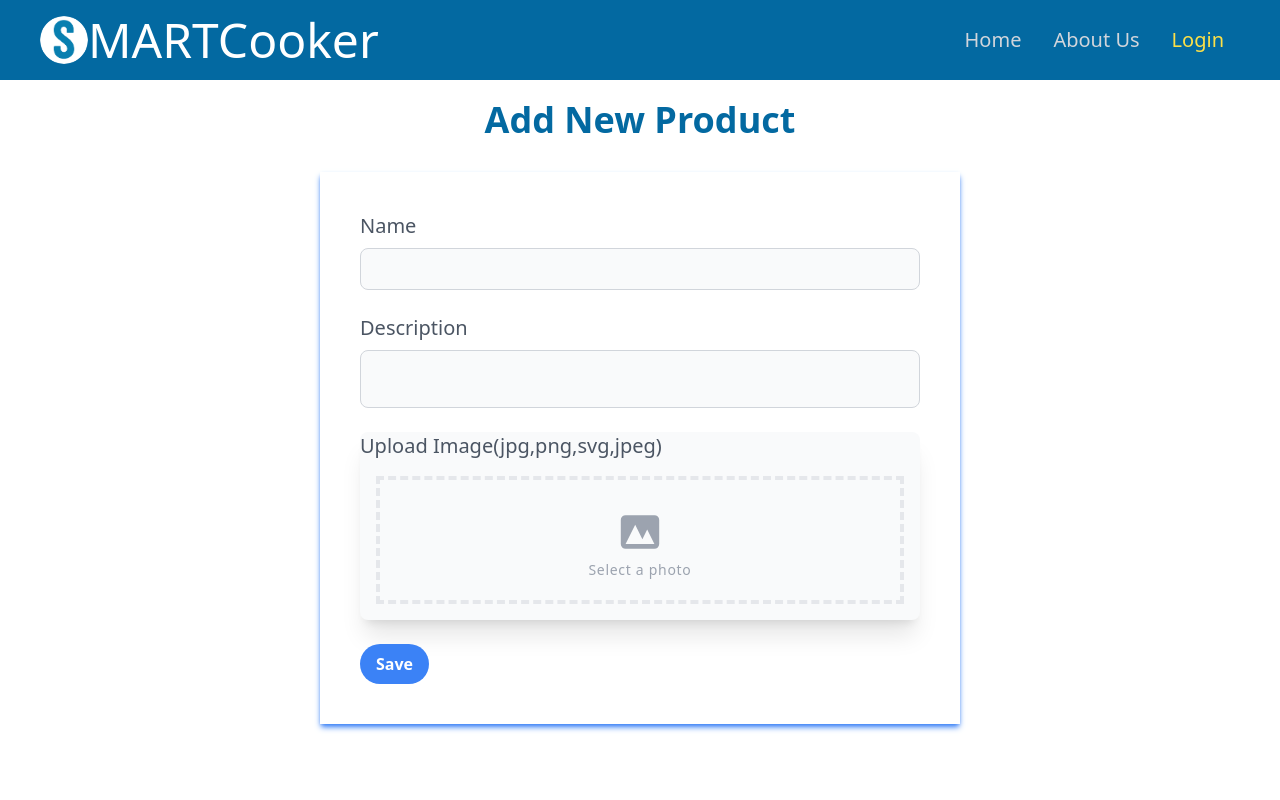
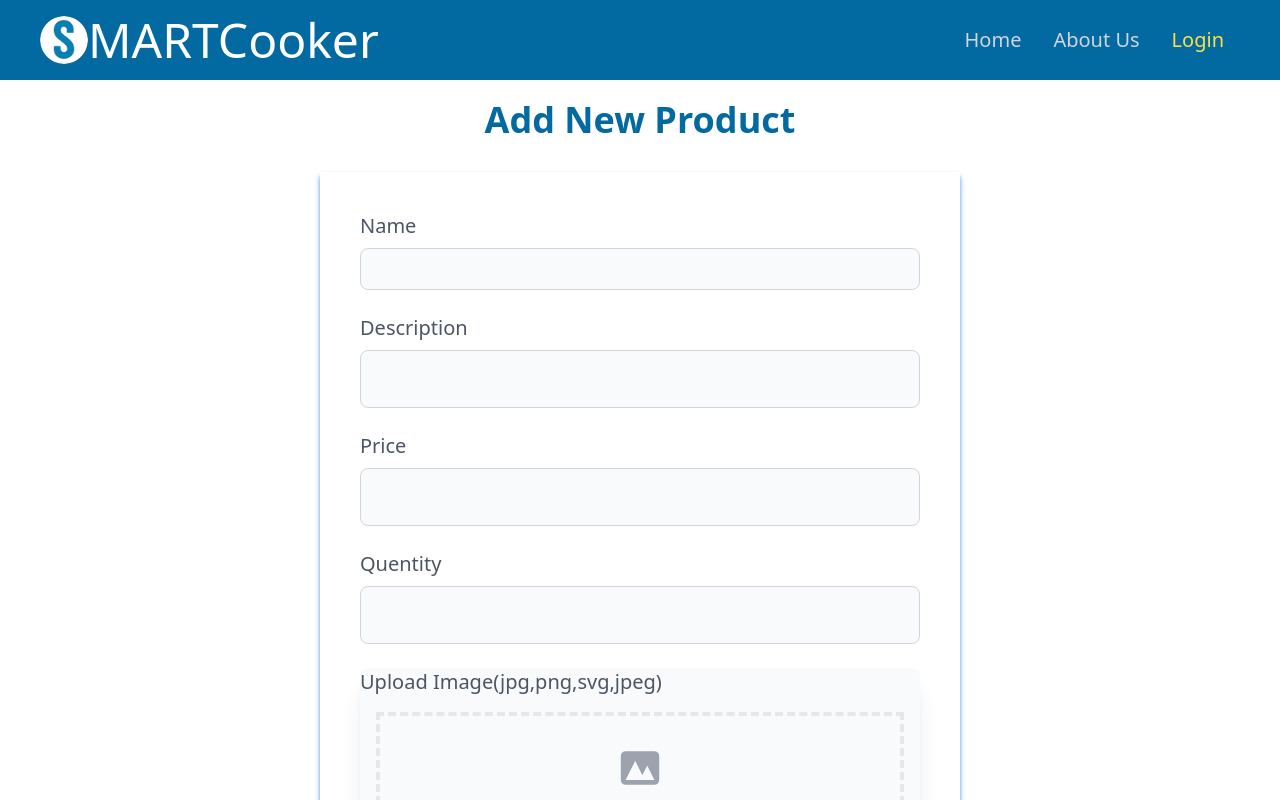
Before and after one commit to vijitha-mahesh/smart-cooker-frontend, a React (Create React App) app: page /add-new-product in a window 1280 px wide. Shown: the top 800 px of the page. Built offline with nearby package versions, Linux system fonts and the light colour scheme; what react-hooks-global-state would draw is missing.

Commit message:
Bug fix: add product

```diff
--- a/src/containers/StaffPortal/Inventory/AddNewProduct.tsx
+++ b/src/containers/StaffPortal/Inventory/AddNewProduct.tsx
@@ -14,7 +14,9 @@ const AddNewProduct: React.FunctionComponent<AddNewProductProps> = () => {
 
     const [name, setName] = useState('');
     const [description, setDescription] = useState('');
+    const [price, setPrice] = useState('');
     const [url, setUrl] = useState('');
+    const [quentity, setQuentity] = useState('');
 
     const [image, setImage] = useState<File>(fileType);
     const [progress, setProgress] = useState(0);
@@ -58,15 +60,16 @@ const AddNewProduct: React.FunctionComponent<AddNewProductProps> = () => {
 
     const handleSubmit = async (e: any, status: any) => {
         e.preventDefault();
-        console.log('1 handle submit');
         var data = {
             name: name,
             description: description,
+            price: price,
+            quentity: quentity,
             url: url
         };
         await handleImageUpload(e);
         // await addProduct(data).then();
-        if(url != ''){
+        if (url != '') {
             await addProduct(data);
             navigate('/staff/all-products');
         }
@@ -103,7 +106,30 @@ const AddNewProduct: React.FunctionComponent<AddNewProductProps> = () => {
                             }}
                         />
                     </div>
-
+                    <div className="mb-6">
+                        <label className="block mb-2 text-xl font-medium text-gray-600">Price</label>
+                        <input
+                            type="text"
+                            id="large-input"
+                            name="description"
+                            className="block p-4 w-full text-gray-900 bg-gray-50 rounded-lg border border-gray-300 sm:text-md focus:ring-blue-500 focus:border-blue-500"
+                            onChange={(e) => {
+                                setPrice(e.target.value);
+                            }}
+                        />
+                    </div>
+                    <div className="mb-6">
+                        <label className="block mb-2 text-xl font-medium text-gray-600">Quentity</label>
+                        <input
+                            type="text"
+                            id="large-input"
+                            name="description"
+                            className="block p-4 w-full text-gray-900 bg-gray-50 rounded-lg border border-gray-300 sm:text-md focus:ring-blue-500 focus:border-blue-500"
+                            onChange={(e) => {
+                                setQuentity(e.target.value);
+                            }}
+                        />
+                    </div>
                     <div className="mb-6 flex justify-center">
                         <div className="rounded-lg shadow-xl bg-gray-50 w-full ">
                             <label className="block mb-2 text-xl font-medium text-gray-600">Upload Image(jpg,png,svg,jpeg)</label>
@@ -128,7 +154,7 @@ const AddNewProduct: React.FunctionComponent<AddNewProductProps> = () => {
                             onClick={(e) => {
                                 handleSubmit(e, 'post');
                             }}
-                            className="bg-blue-500 hover:bg-blue-700 text-white font-bold py-2 px-4 rounded-full"
+                            className="bg-blue-500 hover:bg-blue-700 text-white font-bold py-2 px-4 rounded-full hover:cursor-pointer "
                         >
                             Save
                         </button>
--- a/src/pages/StaffPortal/AddProduct.tsx
+++ b/src/pages/StaffPortal/AddProduct.tsx
@@ -4,7 +4,7 @@ import AddNewProduct from '../../containers/StaffPortal/Inventory/AddNewProduct'
 
 export default function AddProduct() {
   return (
-      <div className="w-screen h-screen">
+      <div className="w-screen mb-28">
           <AddNewProduct />
       </div>
   );
```
Lines whose indentation alone changed are shown as unchanged.
